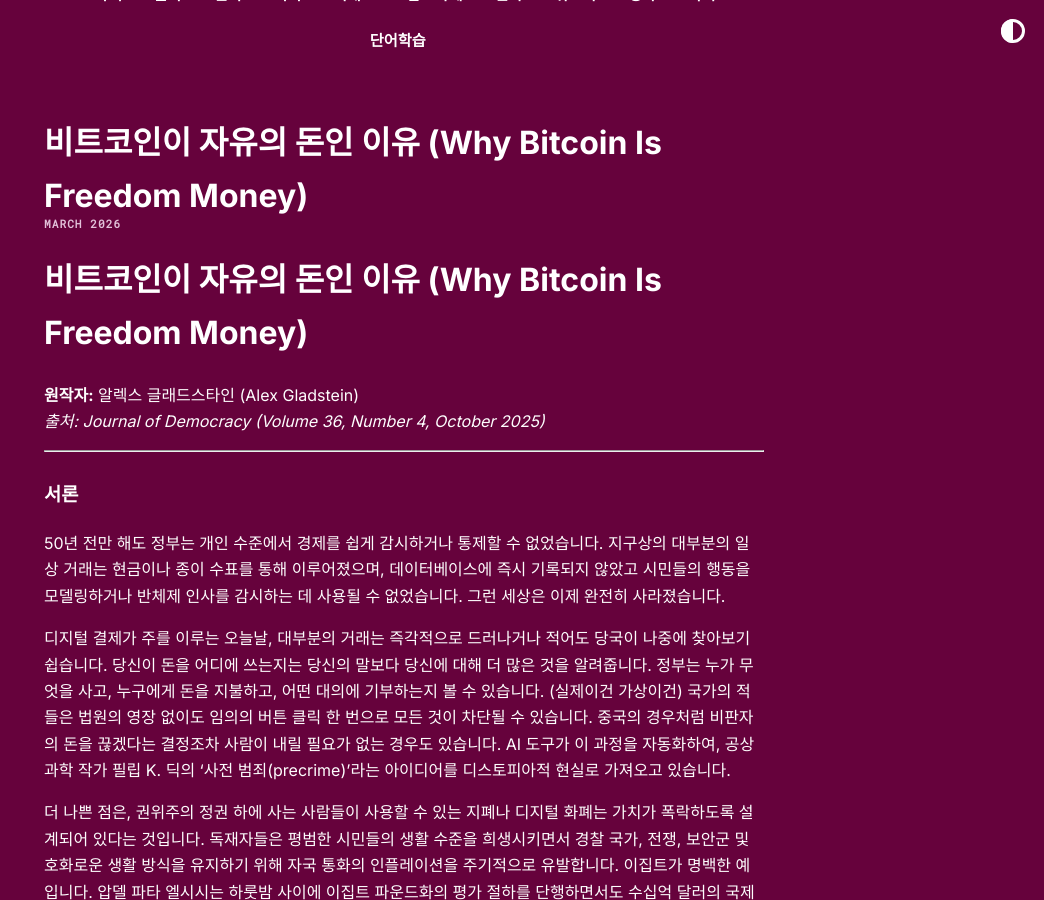
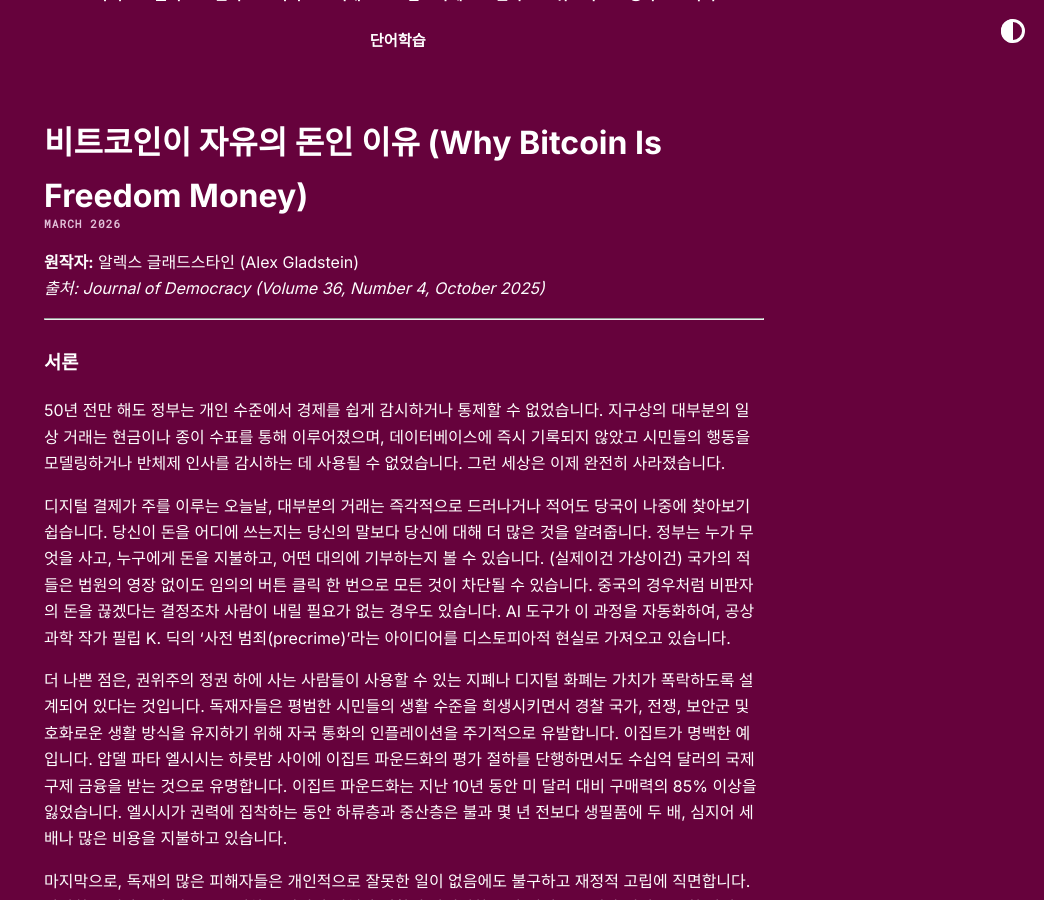
Before and after one commit to borapurpleviolet/borapurpleviolet.github.io, a Jekyll site: the page built from _posts/2026-03-02-why-bitcoin-is-freedom-money.md, in a window 1280 px wide and 900 px high, scrolled down 307 px. Shown: the whole window, without its empty margins (236-1280 px from the left). Built offline with Jekyll 4.4.1, drawn with Linux system fonts in a browser that asks for light colours; some web fonts are replaced; comment, search, counter and statistics services are not loaded.

Commit message:
Update 2026-03-02-why-bitcoin-is-freedom-money.md

```diff
--- a/_posts/2026-03-02-why-bitcoin-is-freedom-money.md
+++ b/_posts/2026-03-02-why-bitcoin-is-freedom-money.md
@@ -9,7 +9,6 @@
   - 번역
 ---
 
-# 비트코인이 자유의 돈인 이유 (Why Bitcoin Is Freedom Money)
 
 **원작자:** 알렉스 글래드스타인 (Alex Gladstein)
 *출처: Journal of Democracy (Volume 36, Number 4, October 2025)*
```
